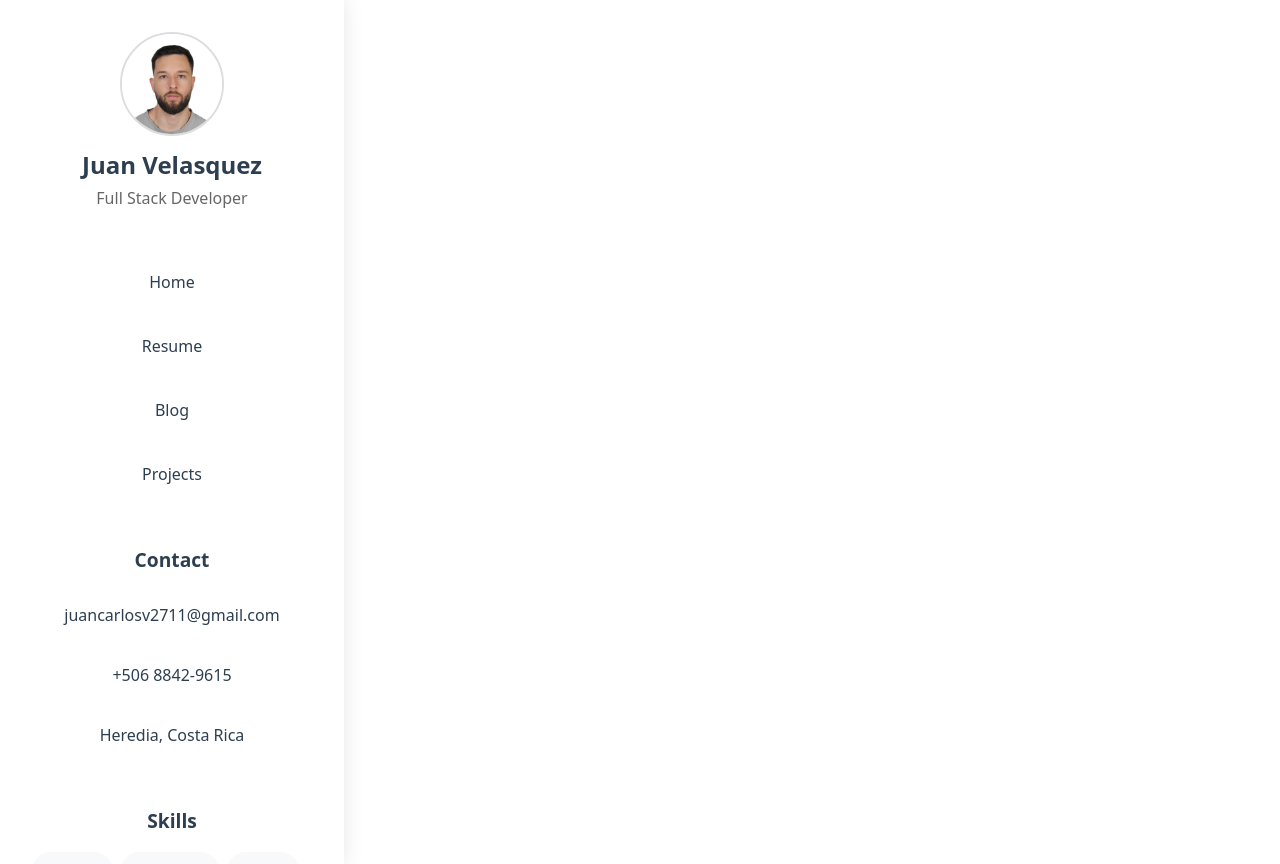
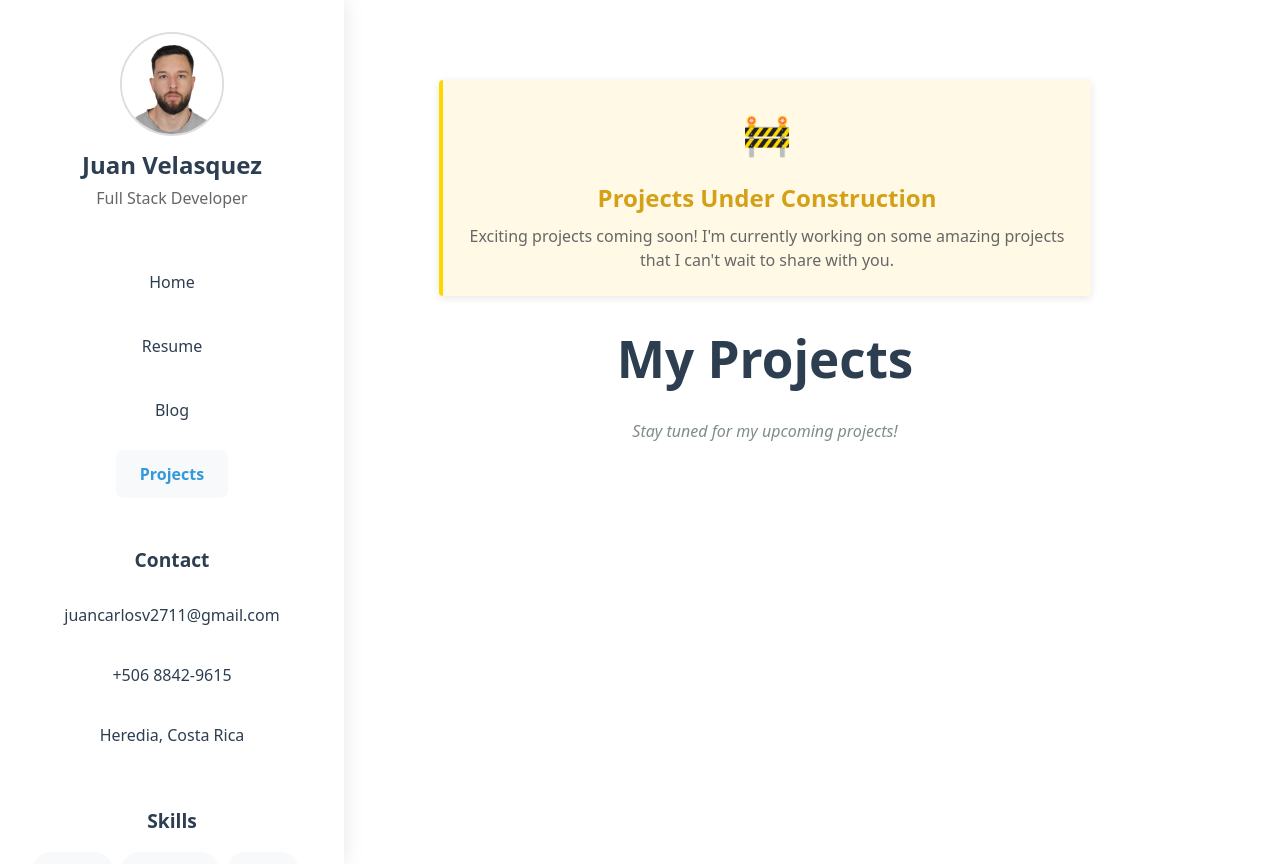
Before and after one commit to juancarlosv2711/static-resume-blog, a Vue app: page /projects in a window 1280 px wide. Built offline with nearby package versions, Linux system fonts and the light colour scheme; the HTML template or start-up script is replaced by a standard one.

Commit message:
Adding projects component

```diff
--- /dev/null
+++ b/src/components/views/Project.vue
@@ -0,0 +1,101 @@
+<template>
+  <div class="projects">
+    <div class="construction-banner">
+      <div class="construction-content">
+        <span class="construction-icon">🚧</span>
+        <h2>Projects Under Construction</h2>
+        <p>
+          Exciting projects coming soon! I'm currently working on some amazing
+          projects that I can't wait to share with you.
+        </p>
+      </div>
+    </div>
+
+    <h1>My Projects</h1>
+
+    <!-- Project list will go here -->
+    <div class="coming-soon">
+      <p>Stay tuned for my upcoming projects!</p>
+    </div>
+  </div>
+</template>
+
+<script>
+export default {
+  name: "ProjectView",
+  data() {
+    return {
+      projects: [], // Will be populated with projects in the future
+    };
+  },
+};
+</script>
+
+<style scoped>
+.projects {
+  max-width: 800px;
+  margin: 0 auto;
+  padding: 2rem;
+  position: relative;
+}
+
+.construction-banner {
+  background-color: #fff9e6;
+  border-left: 4px solid #ffd700;
+  padding: 1.5rem;
+  margin-bottom: 2rem;
+  border-radius: 4px;
+  box-shadow: 0 2px 8px rgba(0, 0, 0, 0.1);
+}
+
+.construction-content {
+  display: flex;
+  flex-direction: column;
+  align-items: center;
+  text-align: center;
+  gap: 0.5rem;
+}
+
+.construction-icon {
+  font-size: 2.5rem;
+  margin-bottom: 0.5rem;
+}
+
+.construction-banner h2 {
+  color: #d4a017;
+  margin: 0;
+}
+
+.construction-banner p {
+  color: #666;
+  margin: 0;
+  max-width: 600px;
+}
+
+h1 {
+  color: #2c3e50;
+  margin-bottom: 2rem;
+  text-align: center;
+}
+
+.coming-soon {
+  text-align: center;
+  color: #7f8c8d;
+  font-style: italic;
+  margin-top: 2rem;
+}
+
+@media (max-width: 768px) {
+  .projects {
+    padding: 1.5rem;
+  }
+
+  .construction-banner {
+    padding: 1rem;
+  }
+
+  .construction-icon {
+    font-size: 2rem;
+  }
+}
+</style>
--- a/src/router/index.js
+++ b/src/router/index.js
@@ -3,13 +3,15 @@ import { createRouter, createWebHistory } from 'vue-router';
 import Home from '../components/views/Home.vue';
 import Resume from '../components/views/Resume.vue';
 import Blog from '../components/views/Blog.vue';
-import StaticWebsiteHosting from '../components/views/posts/StaticWebsiteHosting.vue'; // Import the new component
+import StaticWebsiteHosting from '../components/views/posts/StaticWebsiteHosting.vue';
+import Project from '../components/views/Project.vue';
 
 const routes = [
   { path: '/', component: Home },
   { path: '/resume', component: Resume },
   { path: '/blog', component: Blog },
-  { path: '/blog/static-website-hosting', component: StaticWebsiteHosting }, // Add the new route
+  { path: '/blog/static-website-hosting', component: StaticWebsiteHosting },
+  { path: '/projects', component: Project },
 ];
 
 const router = createRouter({
```
